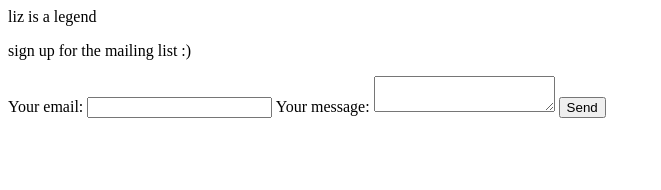
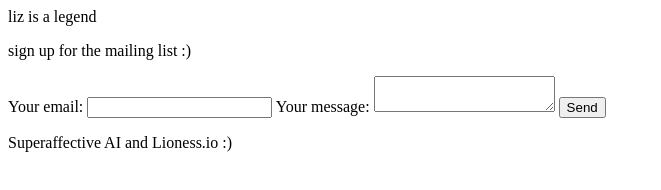
Before and after one commit to joshagilend/lioness.io, a plain HTML site: page index.html in a window 1280 px wide. Shown: the whole page, without its empty margins (0-661 px from the left). Drawn offline with Linux system fonts and the light colour scheme.

Commit message:
Update index.html

```diff
--- a/index.html
+++ b/index.html
@@ -19,4 +19,6 @@
     <!-- your other form fields go here -->
     <button type="submit">Send</button>
   </form>
+
+  <p>Superaffective AI and Lioness.io :)</p>
 </html>
```
